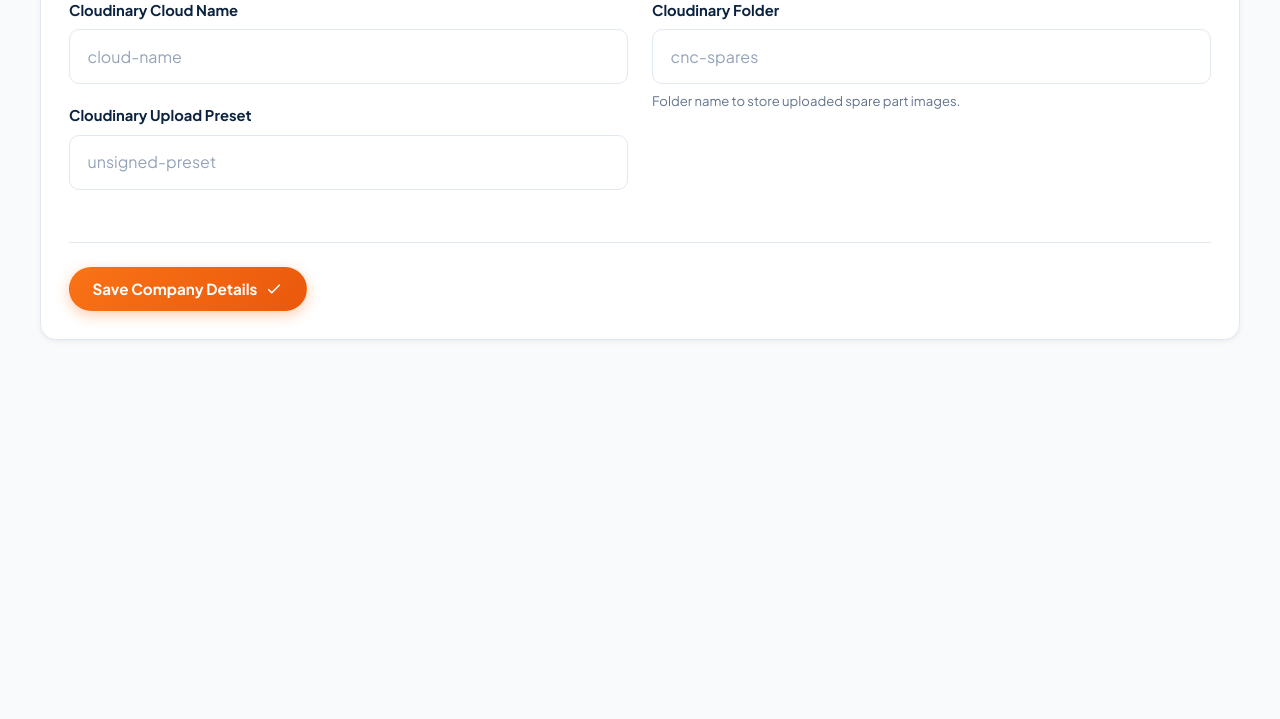
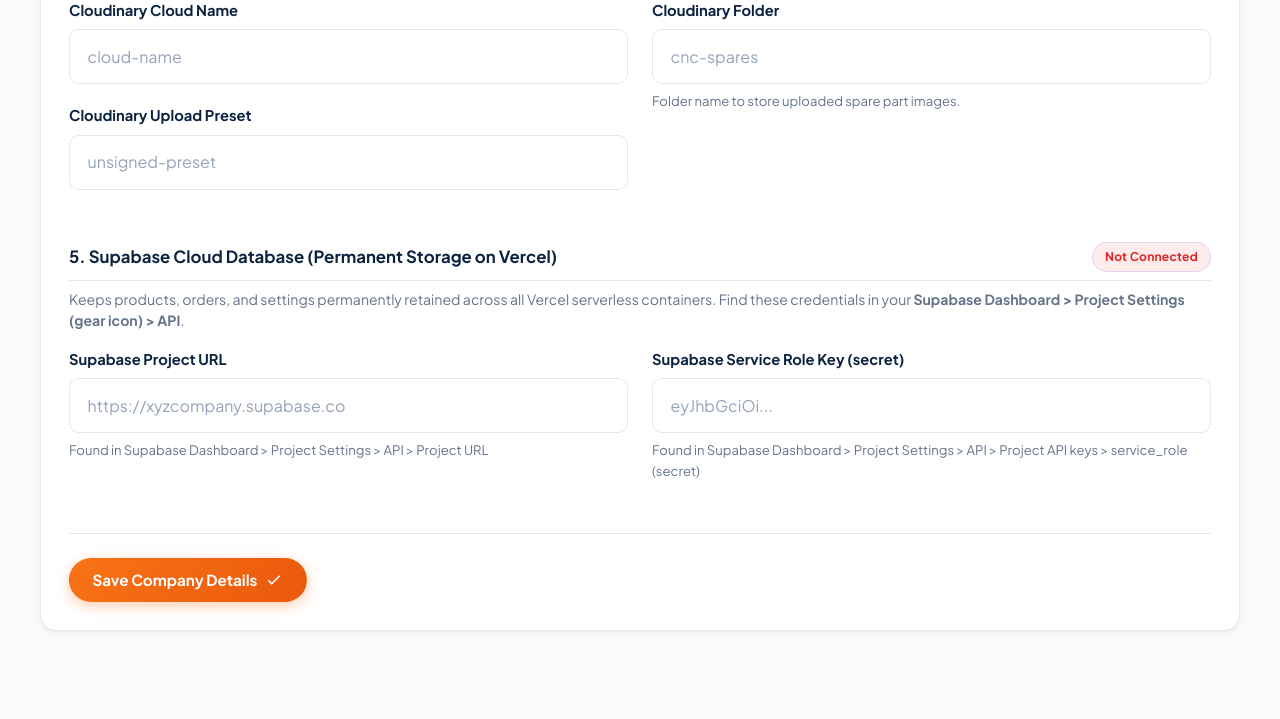
Before and after one commit to salescnchardwares/cncspares, a Node server app: template views/admin-company.ejs in a window 1280 px wide. Shown: the part 1462-2181 px from the top of the page. Before the commit the page ends 1802 px from the top, so only its background shows below. Run offline with Node 20, Linux system fonts and the light colour scheme; the template is opened without the code that fills it, so the values that code supplies are empty.

Commit message:
Add stateless serverless auth cookie and Supabase credentials in settings to prevent logout and data reset

```diff
--- a/server.js
+++ b/server.js
@@ -5,6 +5,7 @@ const session = require('express-session');
 const fs = require('fs');
 const path = require('path');
 const os = require('os');
+const crypto = require('crypto');
 const nodemailer = require('nodemailer');
 const multer = require('multer');
 
@@ -218,14 +219,11 @@ async function persistJson(filePath, data) {
   return writeJson(filePath, data);
 }
 
-function getSupabaseConfig() {
-  const url = process.env.SUPABASE_URL;
-  const serviceRoleKey = process.env.SUPABASE_SERVICE_ROLE_KEY;
-  if (!url && !serviceRoleKey) return null;
-  if (!url || !serviceRoleKey) {
-    throw new Error('Both SUPABASE_URL and SUPABASE_SERVICE_ROLE_KEY must be configured.');
-  }
-
+function getSupabaseConfig(settings) {
+  const current = settings || readJson(SETTINGS_FILE, {});
+  const url = (process.env.SUPABASE_URL || current.supabaseUrl || '').trim();
+  const serviceRoleKey = (process.env.SUPABASE_SERVICE_ROLE_KEY || current.supabaseKey || current.supabaseServiceRoleKey || '').trim();
+  if (!url || !serviceRoleKey) return null;
   return { url: url.replace(/\/+$/, ''), serviceRoleKey };
 }
 
@@ -657,6 +655,10 @@ async function uploadToCloudinary(buffer, fileName, settings) {
     return null;
   }
 
+  const controller = new AbortController();
+  const timeoutId = setTimeout(() => controller.abort(), 8000);
+
+  try {
     const formData = new FormData();
     formData.append('file', new Blob([buffer], { type: 'image/jpeg' }), fileName);
     formData.append('upload_preset', uploadPreset);
@@ -664,7 +666,8 @@ async function uploadToCloudinary(buffer, fileName, settings) {
 
     const response = await fetch(`https://api.cloudinary.com/v1_1/${cloudName}/image/upload`, {
       method: 'POST',
-    body: formData
+      body: formData,
+      signal: controller.signal
     });
 
     if (!response.ok) {
@@ -677,10 +680,53 @@ async function uploadToCloudinary(buffer, fileName, settings) {
       imageUrl: data.secure_url,
       imagePublicId: data.public_id
     };
+  } finally {
+    clearTimeout(timeoutId);
+  }
+}
+
+function getAdminAuthSignature(secret, password) {
+  return crypto.createHmac('sha256', secret).update(`admin:${password}`).digest('hex');
+}
+
+function parseCookies(cookieHeader) {
+  const list = {};
+  if (!cookieHeader) return list;
+  cookieHeader.split(';').forEach((cookie) => {
+    const parts = cookie.split('=');
+    const name = parts.shift().trim();
+    const val = decodeURIComponent(parts.join('='));
+    if (name) list[name] = val;
+  });
+  return list;
 }
 
 function isAdmin(req) {
-  return !!req.session.adminAuthenticated;
+  if (req.session && req.session.adminAuthenticated) {
+    return true;
+  }
+
+  try {
+    const cookies = parseCookies(req.headers.cookie);
+    const authCookie = cookies.cnc_admin_auth;
+    if (!authCookie) return false;
+
+    const secret = process.env.SESSION_SECRET || 'cnc-spares-secret';
+    const settings = readJson(SETTINGS_FILE, {});
+    const expectedPassword = getAdminPassword(settings);
+    const expectedSignature = getAdminAuthSignature(secret, expectedPassword);
+
+    if (authCookie === expectedSignature) {
+      if (req.session) {
+        req.session.adminAuthenticated = true;
+      }
+      return true;
+    }
+  } catch (err) {
+    return false;
+  }
+
+  return false;
 }
 
 function getAdminPassword(settings) {
@@ -1052,12 +1098,21 @@ app.post(['/Updates/login', '/updates/login', '/admin/login'], async (req, res)
   const expectedPassword = getAdminPassword(settings);
   if (password === expectedPassword) {
     req.session.adminAuthenticated = true;
+    const secret = process.env.SESSION_SECRET || 'cnc-spares-secret';
+    const authSignature = getAdminAuthSignature(secret, expectedPassword);
+    res.cookie('cnc_admin_auth', authSignature, {
+      httpOnly: true,
+      maxAge: 1000 * 60 * 60 * 24 * 30, // 30 days
+      sameSite: 'lax',
+      path: '/'
+    });
     return res.redirect('/Updates');
   }
   res.render('admin-login', { error: 'Incorrect password. Please try again.', adminBase: '/Updates' });
 });
 
 app.get(['/Updates/logout', '/updates/logout', '/admin/logout'], (req, res) => {
+  res.clearCookie('cnc_admin_auth', { path: '/' });
   req.session.destroy(() => {
     res.redirect('/Updates/login');
   });
@@ -1171,7 +1226,9 @@ app.post(['/Updates/settings', '/updates/settings', '/admin/settings'], handleUp
     cloudinaryUploadPreset: req.body.cloudinaryUploadPreset,
     cloudinaryFolder: req.body.cloudinaryFolder,
     companyLogoUrl: logoUrl,
-    companyLogoPublicId: logoPublicId
+    companyLogoPublicId: logoPublicId,
+    supabaseUrl: req.body.supabaseUrl ? req.body.supabaseUrl.trim() : (current.supabaseUrl || ''),
+    supabaseKey: req.body.supabaseKey ? req.body.supabaseKey.trim() : (current.supabaseKey || '')
   };
   await persistSettingsRecord(settings);
   res.redirect('/Updates/company');
--- a/views/admin-company.ejs
+++ b/views/admin-company.ejs
@@ -170,6 +170,37 @@
             </div>
           </div>
 
+          <!-- Section 5: Supabase Cloud Database -->
+          <div id="supabaseSection" style="margin-bottom: 2rem;">
+            <h4 style="font-size: 1.05rem; font-weight: 700; color: var(--primary); margin-bottom: 1rem; border-bottom: 1px solid var(--border); padding-bottom: 0.5rem; display: flex; align-items: center; justify-content: space-between;">
+              <span>5. Supabase Cloud Database (Permanent Storage on Vercel)</span>
+              <% if (settings.supabaseUrl || (typeof process !== 'undefined' && process.env.SUPABASE_URL)) { %>
+                <span class="badge" style="background: rgba(16, 185, 129, 0.12); color: #059669; font-size: 0.75rem;">Connected</span>
+              <% } else { %>
+                <span class="badge" style="background: rgba(239, 68, 68, 0.1); color: #dc2626; font-size: 0.75rem;">Not Connected</span>
+              <% } %>
+            </h4>
+            <p class="muted" style="font-size: 0.88rem; margin: -0.5rem 0 1rem; line-height: 1.5;">
+              Keeps products, orders, and settings permanently retained across all Vercel serverless containers. Find these credentials in your <strong>Supabase Dashboard &gt; Project Settings (gear icon) &gt; API</strong>.
+            </p>
+            <div class="admin-grid">
+              <div>
+                <div class="form-group">
+                  <label for="supabaseUrl">Supabase Project URL</label>
+                  <input id="supabaseUrl" name="supabaseUrl" value="<%= settings.supabaseUrl || '' %>" placeholder="https://xyzcompany.supabase.co" />
+                  <div class="input-help">Found in Supabase Dashboard &gt; Project Settings &gt; API &gt; Project URL</div>
+                </div>
+              </div>
+              <div>
+                <div class="form-group">
+                  <label for="supabaseKey">Supabase Service Role Key (secret)</label>
+                  <input id="supabaseKey" name="supabaseKey" type="password" value="<%= settings.supabaseKey || '' %>" placeholder="eyJhbGciOi..." />
+                  <div class="input-help">Found in Supabase Dashboard &gt; Project Settings &gt; API &gt; Project API keys &gt; service_role (secret)</div>
+                </div>
+              </div>
+            </div>
+          </div>
+
           <div class="form-actions" style="border-top: 1px solid var(--border); padding-top: 1.5rem;">
             <button class="btn btn-primary" type="submit" style="min-width: 220px;">
               <span>Save Company Details</span>
```
Also changed, not shown: tests/admin-session-persistence.test.js (+13 -0 lines), views/admin-spares.ejs (+25 -0 lines). Lines whose indentation alone changed are shown as unchanged.
